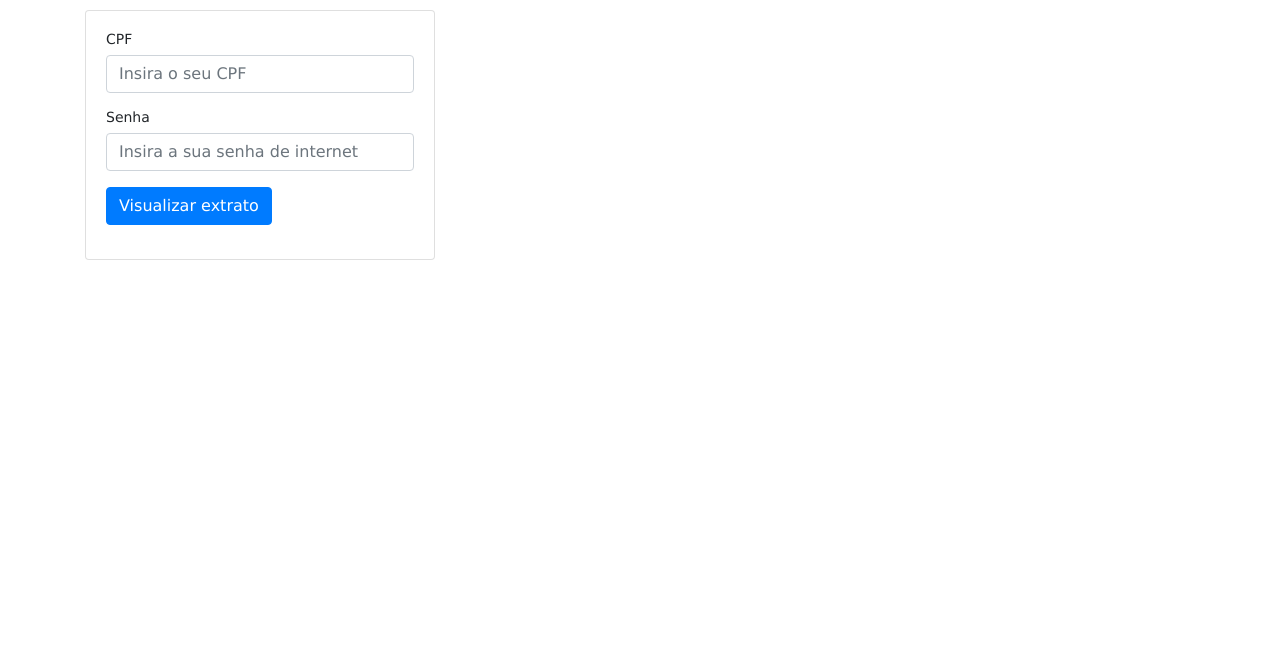
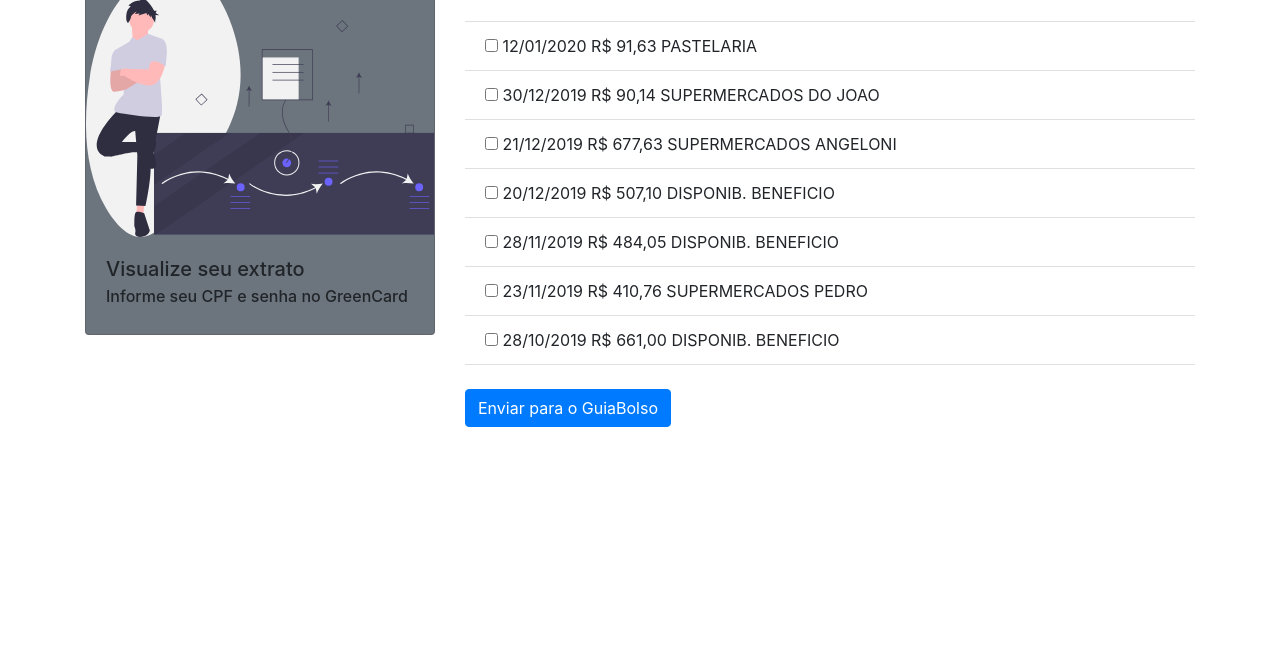
Before and after one commit to piantino/green2guia, a website: page public/index.html in a window 1280 px wide. Shown: the part 128-800 px from the top of the page. Drawn offline with nearby package versions, Linux system fonts and the light colour scheme; files that its build step writes are made by us from their sources.

Commit message:
Added image

```diff
--- a/public/index.html
+++ b/public/index.html
@@ -20,30 +20,37 @@
     <div class="row">
 
       <div class="col-md-4">
-        <div class="card">
+        <div class="card bg-secondary">
+          <img class="card-img-top" src="images/undraw_investment_xv9d.svg" alt="Card image cap">
           <div class="card-body">
-            <form>
+            <h5 class="card-title">Visualize seu extrato</h5>
+            <h6 class="card-subtitle mb-2">Informe seu CPF e senha no GreenCard</h6>
+            <div class="alert alert-danger" v-if="loginError">{{loginError}}</div>
+            <form v-if="!extract" class="mt-4">
               <div class="form-group">
                 <label>CPF</label>
-                <input class="form-control" v-model="greencard.cpf" placeholder="Insira o seu CPF">
+                <input class="form-control" v-model="greencard.cpf" placeholder="Digite o seu CPF">
               </div>
               <div class="form-group">
                 <label>Senha</label>
-                <input class="form-control" v-model="greencard.password" type="password" placeholder="Insira a sua senha de internet">
+                <input class="form-control" v-model="greencard.password" type="password" placeholder="Senha do App (não a do cartão)">
               </div>
-              <button type="button" class="btn btn-primary" v-on:click="getExtract()">Visualizar extrato</button>
+              <button type="button" class="btn btn-primary" v-on:click="getExtract()">Visualizar</button>
             </form>
           </div>
         </div>
       </div>
 
-    <div class="col-md-8" v-if="extract">
-      <ul>
-        <li v-for="item in extract">
-          {{ item.date }} {{ item.value}} {{ item.text }}
-        </li>
-      </ul>
-    </div>
+      <div class="col-md-8" v-if="extract">
+        <h4>Últimos lançamentos <small>(90 dias)</small></h4>
+        <div class="list-group list-group-flush mt-4 mb-4">
+          <div v-for="item in extract" class="list-group-item">
+            <input type="checkbox">
+            {{ item.date }} {{ item.value}} {{ item.text }}
+          </div>
+        </div>
+        <button class="btn btn-primary">Enviar para o GuiaBolso</button>
+      </div>
 
     </div>
 
--- a/public/javascripts/app.js
+++ b/public/javascripts/app.js
@@ -2,16 +2,19 @@
   el: '#app',
   data: {
     greencard: {},
-    extract: []
+    extract: [{"date":"12/01/2020","value":"R$ 91,63","text":"PASTELARIA"},{"date":"30/12/2019","value":"R$ 90,14","text":"SUPERMERCADOS DO JOAO"},{"date":"21/12/2019","value":"R$ 677,63","text":"SUPERMERCADOS ANGELONI"},{"date":"20/12/2019","value":"R$ 507,10","text":"DISPONIB. BENEFICIO"},{"date":"28/11/2019","value":"R$ 484,05","text":"DISPONIB. BENEFICIO"},{"date":"23/11/2019","value":"R$ 410,76","text":"SUPERMERCADOS PEDRO"},{"date":"28/10/2019","value":"R$ 661,00","text":"DISPONIB. BENEFICIO"}],
+    loginError: false
   },
   methods: {
     getExtract() {
+      this.loginError = false;
+
       axios({ method: "POST", "url": "greencards", "data": this.greencard, "headers": { "content-type": "application/json" } })
         .then(
           result => {
             this.extract = result.data;
           }, error => {
-            console.error(error);
+            this.loginError = error.response.data;
           });
     }
   }
--- a/public/stylesheets/style.sass
+++ /dev/null
@@ -1,6 +0,0 @@
-body
-  padding: 50px
-  font: 14px "Lucida Grande", Helvetica, Arial, sans-serif
-
-a
-  color: #00B7FF
--- a/routes/greencards.js
+++ b/routes/greencards.js
@@ -4,6 +4,10 @@
 
 router.post('/', function(req, res, next) {
   robo(req.body.cpf, req.body.password, function(error, list) {
+    if (error) {
+      res.status(400).send(error);
+      return;
+    }
     res.send(list);
   });
 });
```
Also changed, not shown: public/images/undraw_investment_xv9d.svg (added), public/stylesheets/style.css (deleted), public/stylesheets/style.scss (added), 2 other files.
